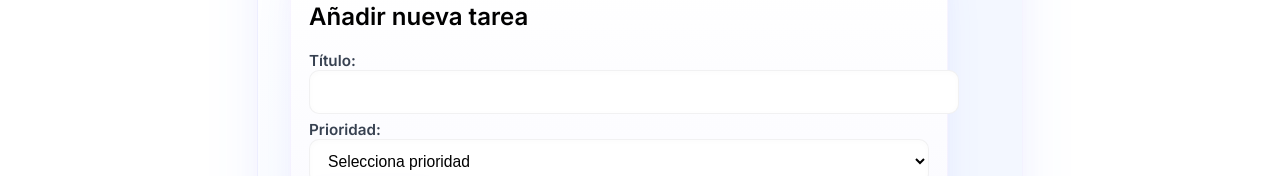
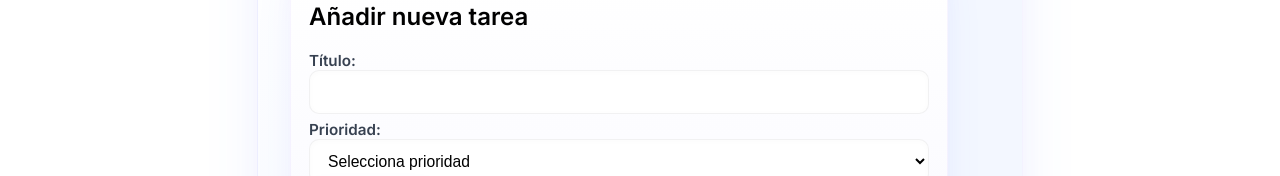
Before and after one commit to soniak05/taskboard-angular, an Angular app: page /tasks in a window 1280 px wide. Shown: the part 232-408 px from the top of the page. Built offline with nearby package versions, Linux system fonts and the light colour scheme.

Commit message:
arreglado desperfecto

```diff
--- a/src/app/components/task-form/task-form.css
+++ b/src/app/components/task-form/task-form.css
@@ -14,6 +14,7 @@
   gap: 12px;
   align-items: flex-start;
   margin-bottom: 12px;
+  flex-wrap: wrap;
 }
 
 .task-form label {
@@ -31,6 +32,7 @@
 .task-form input[type="text"],
 .task-form select {
   width: 100%;
+  max-width: 100%;
   padding: 12px 14px;
   border-radius: 10px;
   border: 1px solid rgba(16,24,40,0.06);
@@ -38,6 +40,7 @@
   box-shadow: inset 0 1px 6px rgba(16,24,40,0.02);
   font-size: 0.98rem;
   transition: border-color .18s ease, box-shadow .18s ease, transform .12s ease;
+  box-sizing: border-box;
 }
 
 .task-form input[type="text"]:focus,
@@ -87,7 +90,6 @@
   margin-top: 6px;
 }
 
-
 @media (max-width: 640px) {
   .task-form { padding: 14px; }
   .task-form .form-row { flex-direction: column; }
```
